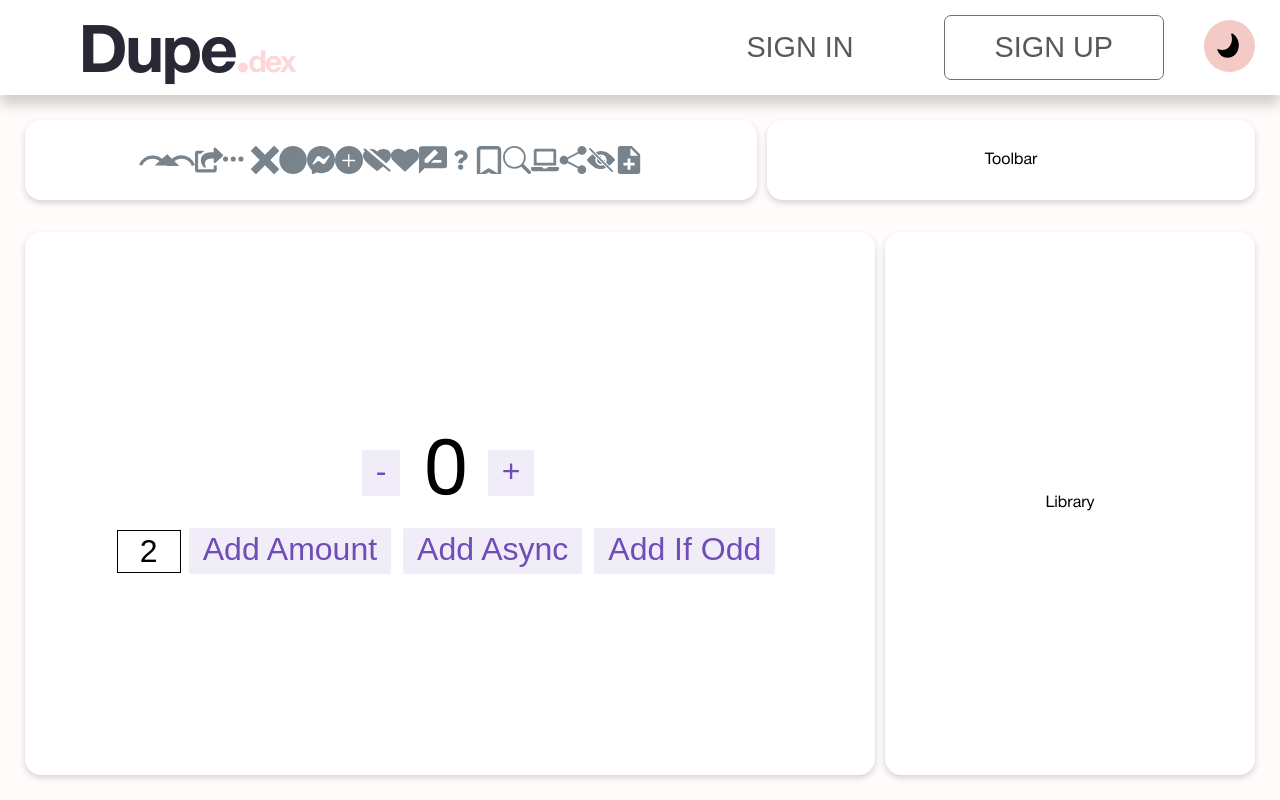
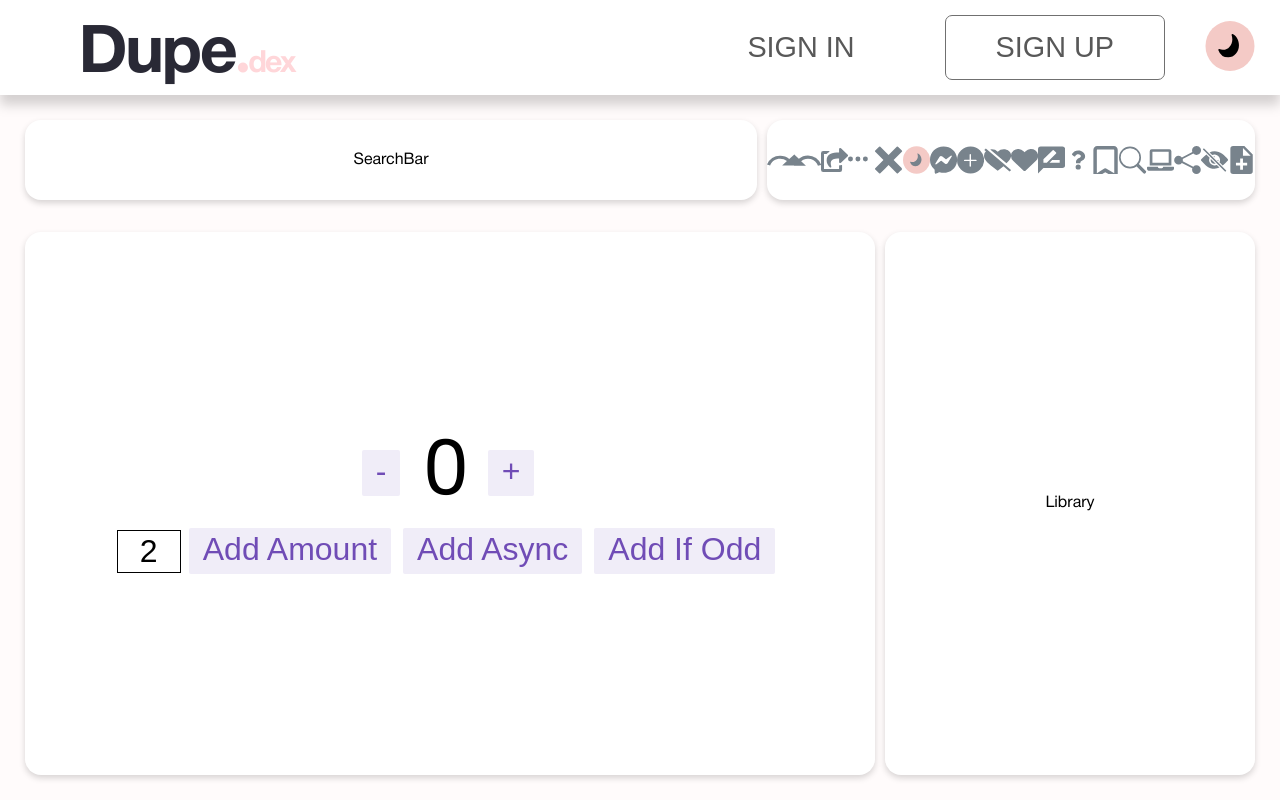
Before and after one commit to Taras-js/dupedex-project, a Next.js app in the folder client/: page / in a window 1280 px wide. Built offline with nearby package versions, Linux system fonts and the light colour scheme.

Commit message:
fix: rearrange files

```diff
--- a/client/src/assets/icons/DarkModeIcon.tsx
+++ /dev/null
@@ -1,12 +0,0 @@
-import React from 'react';
-
-function DarkModeIcon() {
-  return (
-    <svg xmlns="http://www.w3.org/2000/svg" width="51" height="52" viewBox="0 0 51 52">
-      <ellipse cx="25.5" cy="26" rx="25.5" ry="26" fill="#f4cac6" />
-      <path d="M12.581,21.466C5.633,21.466,0,16.489,0,10.35A11.161,11.161,0,0,1,7.463.064a.953.953,0,0,1,.96.161.7.7,0,0,1,.182.849,8.926,8.926,0,0,0-.8,3.91c0,5.284,4.865,9.583,10.846,9.583a12.582,12.582,0,0,0,4.425-.7.953.953,0,0,1,.96.161.7.7,0,0,1,.182.849C22.249,18.878,17.678,21.466,12.581,21.466Z" transform="translate(13.355 37.776) rotate(-90)" />
-    </svg>
-  );
-}
-
-export default DarkModeIcon;
--- a/client/src/assets/icons/LogoIcon.tsx
+++ /dev/null
@@ -1,25 +0,0 @@
-import React from 'react';
-
-function LogoIcon() {
-  return (
-    <svg xmlns="http://www.w3.org/2000/svg" width="361" height="103" viewBox="0 0 361 103">
-      <defs>
-        <linearGradient x1="1" x2="0.088" y2="0.192" gradientUnits="objectBoundingBox">
-          <stop offset="0" stopColor="#ffe4e6" />
-          <stop offset="1" stopColor="#ffbbc1" />
-        </linearGradient>
-      </defs>
-      <g transform="translate(-47 -19)">
-        <rect width="58" height="63" rx="10" transform="translate(47 39)" fill="url(#linear-gradient)" />
-        <text transform="translate(262 102)" fill="#292935" fontSize="86" fontFamily="Helvetica-Bold, HelveticaNeue" fontWeight="700" letterSpacing="-0.035em">
-          <tspan x="-145.383" y="0">Dupe</tspan>
-          <tspan y="0" fill="#ffd6d9" fontSize="80" fontFamily="HelveticaRounded-Bold, Helvetica Rounded">.</tspan>
-          <tspan y="0" fill="#ffd6d9" fontSize="40">dex</tspan>
-        </text>
-      </g>
-    </svg>
-
-  );
-}
-
-export default LogoIcon;
--- a/client/src/features/Icon/constants.tsx
+++ b/client/src/assets/icons/icons.tsx
@@ -1,4 +1,25 @@
 import React from 'react';
+
+export const logotype = {
+  viewBox: '0 0 361 103',
+  path:
+  <>
+    <defs>
+      <linearGradient x1="1" x2="0.088" y2="0.192" gradientUnits="objectBoundingBox">
+        <stop offset="0" stopColor="#ffe4e6" />
+        <stop offset="1" stopColor="#ffbbc1" />
+      </linearGradient>
+    </defs>
+    <g transform="translate(-47 -19)">
+      <rect width="58" height="63" rx="10" transform="translate(47 39)" fill="url(#linear-gradient)" />
+      <text transform="translate(262 102)" fill="#292935" fontSize="86" fontFamily="Helvetica-Bold, HelveticaNeue" fontWeight="700" letterSpacing="-0.035em">
+        <tspan x="-145.383" y="0">Dupe</tspan>
+        <tspan y="0" fill="#ffd6d9" fontSize="80" fontFamily="HelveticaRounded-Bold, Helvetica Rounded">.</tspan>
+        <tspan y="0" fill="#ffd6d9" fontSize="40">dex</tspan>
+      </text>
+    </g>
+  </>,
+};
 
 export const productClaims = {
   viewBox: '0 0 25.9 25.64',
@@ -94,7 +115,7 @@ export const darkmode = {
   viewBox: '0 0 51 52',
   path:
   <g transform="translate(-1821 -41.371)">
-    <ellipse cx="25.5" cy="26" rx="25.5" ry="26" transform="translate(1821 41.371)" />
+    <ellipse cx="25.5" cy="26" rx="25.5" ry="26" transform="translate(1821 41.371)" fill="var(--color-darkmode-circle)" />
     <path d="M12.581,21.466C5.633,21.466,0,16.489,0,10.35A11.161,11.161,0,0,1,7.463.064a.953.953,0,0,1,.96.161.7.7,0,0,1,.182.849,8.926,8.926,0,0,0-.8,3.91c0,5.284,4.865,9.583,10.846,9.583a12.582,12.582,0,0,0,4.425-.7.953.953,0,0,1,.96.161.7.7,0,0,1,.182.849C22.249,18.878,17.678,21.466,12.581,21.466Z" transform="translate(1834.355 79.147) rotate(-90)" />
   </g>
   ,
--- a/client/src/assets/icons/index.ts
+++ b/client/src/assets/icons/index.ts
@@ -1,4 +1 @@
-import LogoIcon from './LogoIcon';
-import DarkModeIcon from './DarkModeIcon';
-
-export { LogoIcon, DarkModeIcon };
+export * from './icons';
--- a/client/src/assets/styles/globals.css
+++ b/client/src/assets/styles/globals.css
@@ -24,6 +24,8 @@
 
   --color-share_pink: rgba(255, 195, 200, 0.74);
   --color-share_blue: rgba(219, 245, 255, 0.74);
+
+  --color-darkmode-circle: #f4cac6;
 
   --color-main-bg: #fffbfb;
 
--- a/client/src/components/Header/Header.tsx
+++ b/client/src/components/Header/Header.tsx
@@ -1,5 +1,5 @@
 import React from 'react';
-import { LogoIcon, DarkModeIcon } from '../../assets/icons';
+import { Icon } from '../../features/Icon';
 
 import styles from './header.module.css';
 import { Button } from '../Button';
@@ -27,7 +27,7 @@ function Header() {
 
       <div className={styles.header__container}>
         <Button icon className={styles.header__logo} onClick={onClickMain}>
-          <LogoIcon />
+          <Icon type="logotype" width="100%" height="100%" />
         </Button>
 
         <div className={styles.header__btn_wrapper}>
@@ -35,7 +35,7 @@ function Header() {
           <Button large outlined onClick={onClickSignUp}>SIGN UP</Button>
 
           <Button icon className={styles.btn_darkMode} onClick={onClickDarkMode}>
-            <DarkModeIcon />
+            <Icon type="darkmode" width="50" height="50" color="#000" />
           </Button>
         </div>
       </div>
--- a/client/src/features/Icon/Icon.tsx
+++ b/client/src/features/Icon/Icon.tsx
@@ -1,12 +1,12 @@
 import React from 'react';
-import * as icons from './constants';
+import * as icons from '../../assets/icons';
 
 type IconTypes = keyof typeof icons;
 
 interface IconProps {
   type?: IconTypes,
   width?: number | string,
-  height?: number,
+  height?: number | string,
   color?: string,
   className?: string
 }
--- /dev/null
+++ b/client/src/features/Icon/index.ts
@@ -0,0 +1,3 @@
+import Icon from './Icon';
+
+export { Icon };
--- a/client/src/pages/index.tsx
+++ b/client/src/pages/index.tsx
@@ -4,7 +4,7 @@ import Head from 'next/head';
 import { Layout, LayoutRow, LayoutItem } from '../components/Layout';
 
 import Counter from '../features/counter/Counter';
-import Icon from '../features/Icon/Icon';
+import { Icon } from '../features/Icon';
 
 const IndexPage: NextPage = () => (
   <>
@@ -15,6 +15,9 @@ const IndexPage: NextPage = () => (
     <Layout>
       <LayoutRow rowHeight={80} noResize>
         <LayoutItem itemWidth={0.6}>
+          SearchBar
+        </LayoutItem>
+        <LayoutItem itemWidth={0.4}>
           <Icon type="comeAhead" width={28} height={28} />
           <Icon type="comeBack" width={28} height={28} />
           <Icon type="copyURL" width={28} height={28} />
@@ -34,9 +37,6 @@ const IndexPage: NextPage = () => (
           <Icon type="showOrHideReviews" width={28} height={28} />
           <Icon type="writeNotes" width={28} height={28} />
         </LayoutItem>
-        <LayoutItem itemWidth={0.4}>
-          Toolbar
-        </LayoutItem>
       </LayoutRow>
       <LayoutRow rowHeight={700}>
         <LayoutItem itemWidth={0.9}>
```
Also changed, not shown: client/src/features/Icon/Icon.css (deleted).
